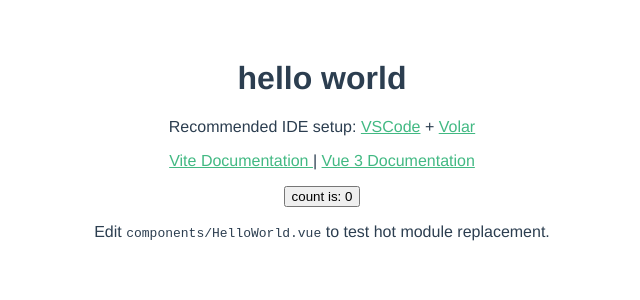
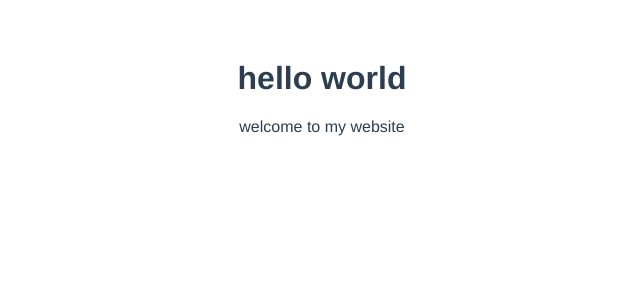
Before and after one commit to fzdwx/likedeke.github.io, a Vue app in the folder website/: page / in a window 1280 px wide. Shown: the top 300 px of the page, without its empty margins (318-958 px from the left). Built offline with nearby package versions, Linux system fonts and the light colour scheme.

Commit message:
'deploy'

```diff
--- a/website/src/components/HelloWorld.vue
+++ b/website/src/components/HelloWorld.vue
@@ -10,27 +10,7 @@ const count = ref(0)
 
 <template>
   <h1>{{ msg }}</h1>
-
-  <p>
-    Recommended IDE setup:
-    <a href="https://code.visualstudio.com/" target="_blank">VSCode</a>
-    +
-    <a href="https://github.com/johnsoncodehk/volar" target="_blank">Volar</a>
-  </p>
-
-  <p>
-    <a href="https://vitejs.dev/guide/features.html" target="_blank">
-      Vite Documentation
-    </a>
-    |
-    <a href="https://v3.vuejs.org/" target="_blank">Vue 3 Documentation</a>
-  </p>
-
-  <button type="button" @click="count++">count is: {{ count }}</button>
-  <p>
-    Edit
-    <code>components/HelloWorld.vue</code> to test hot module replacement.
-  </p>
+  welcome to my website
 </template>
 
 <style scoped>
```
Also changed, not shown: 6 other files (tests, documents, lock files or other folders).
